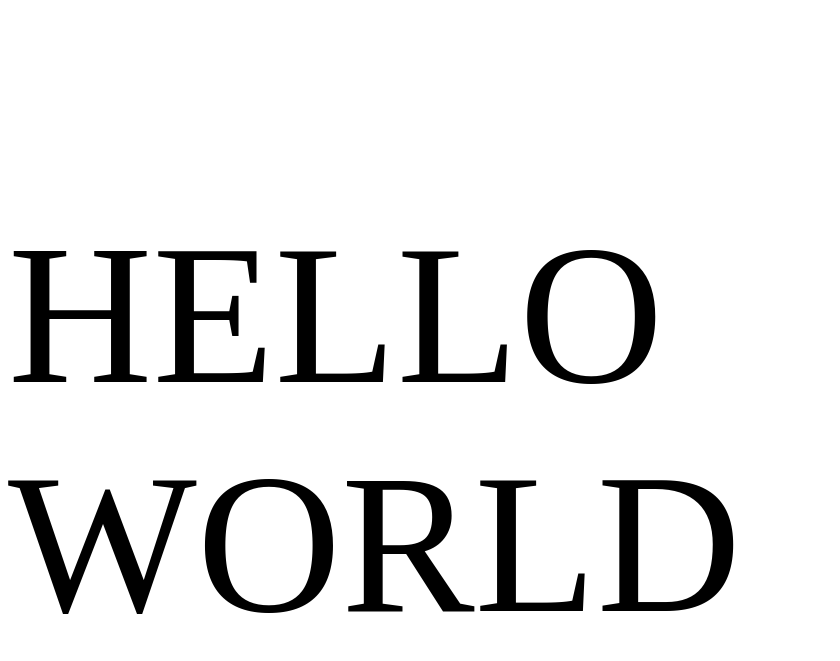
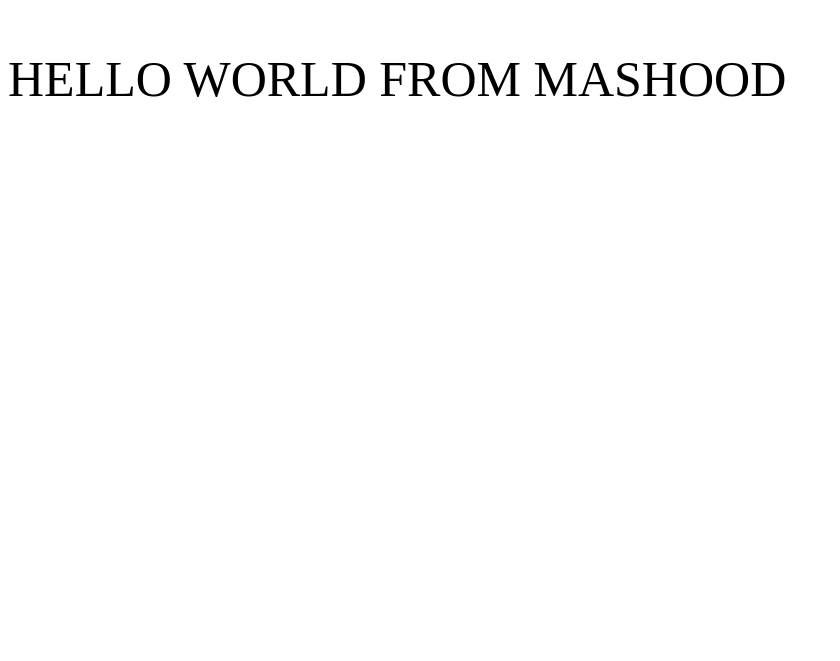
Before and after one commit to Mashood3624/Bootcamp2020-PIAIC, a plain HTML site: page index.html in a window 1280 px wide. Shown: the whole page, without its empty margins (0-840 px from the left). Drawn offline with Linux system fonts and the light colour scheme.

Commit message:
updated name

```diff
--- a/index.css
+++ b/index.css
@@ -1,4 +1,4 @@
 .helloworld{
-    font-size: 200px;\
+    font-size: 50px;
     color: black;
 }
--- a/index.html
+++ b/index.html
@@ -7,6 +7,6 @@
     <link rel="stylesheet" href="index.css">
 </head>
 <body>
-    <p class="helloworld">HELLO WORLD</p>
+    <p class="helloworld">HELLO WORLD FROM MASHOOD</p>
 </body>
 </html>
```
